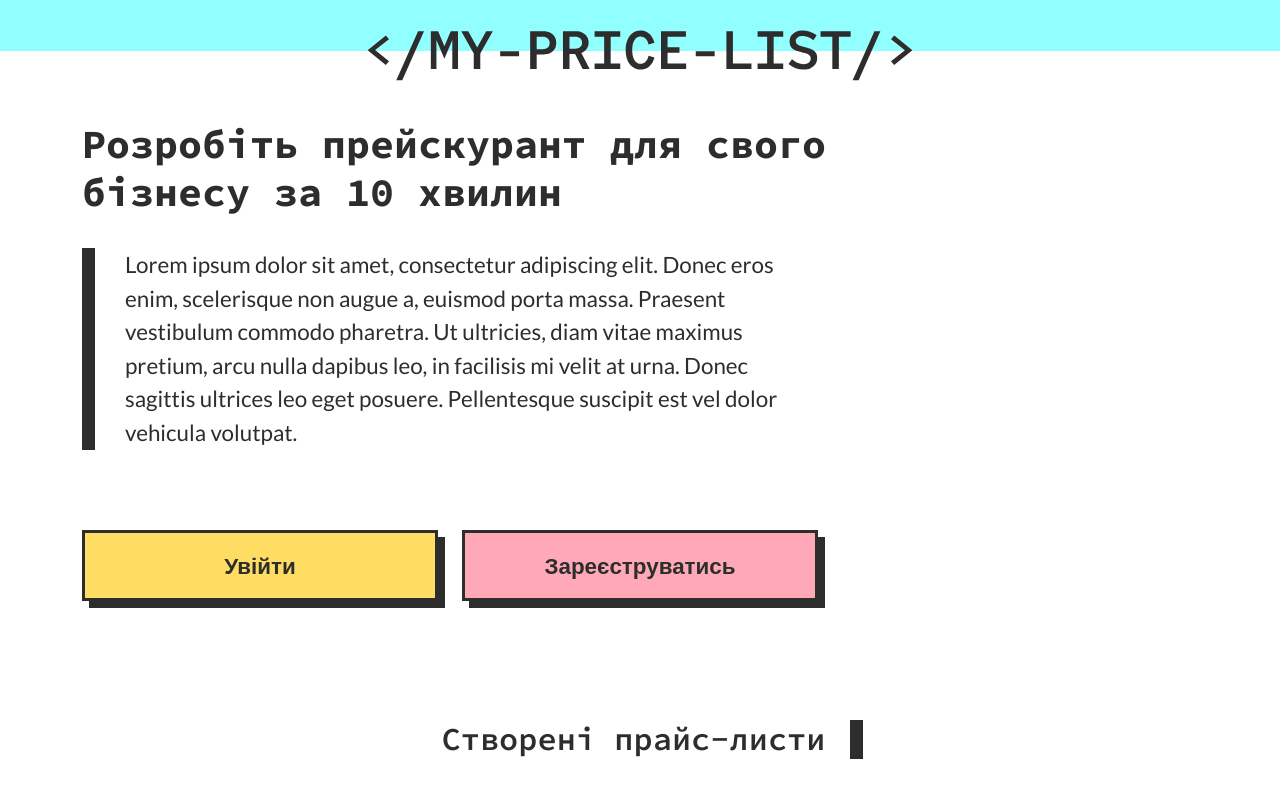
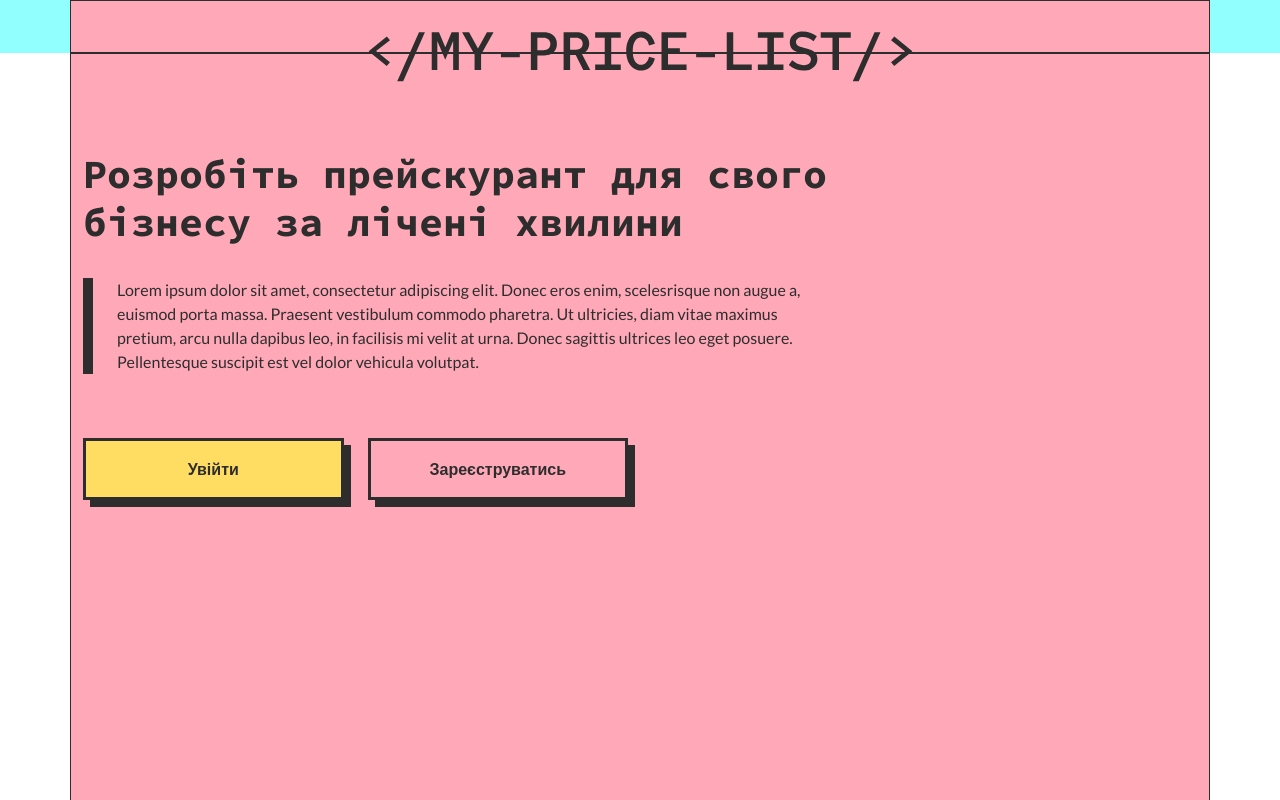
Before and after one commit to ivanka19/price_list, a plain HTML site: page index.html in a window 1280 px wide. Shown: the top 800 px of the page. Drawn offline with nearby package versions, Linux system fonts and the light colour scheme.

Commit message:
some changes

```diff
--- a/index.html
+++ b/index.html
@@ -25,7 +25,7 @@
 </head>
 
 <body>
-    <div class="intro py-5">
+    <div class="intro">
         <header class="header">
             <div class="container-xl">
                 <div class="row justify-content-center">
@@ -36,26 +36,38 @@
             </div>
         </header>
 
-        <div class="container-xl mt-4">
-            <div class="row">
+        <div class="container-xl h-100">
+            <div class="row align-items-center">
+                <div class="col-12">
+
+                    <div class="row mt-md-5">
                         <div class="col-12 col-md-10 mb-4 mt-5">
-                    <h1>Розробіть прейскурант для свого бізнесу за 10 хвилин</h1>
+                            <h1>Розробіть прейскурант для свого бізнесу за лічені хвилини</h1>
                         </div>
                     </div>
                     <div class="row">
-                <div class="col-12 col-md-8 mb-5">
-                    <p>Lorem ipsum dolor sit amet, consectetur adipiscing elit. Donec eros enim, scelerisque non augue
-                        a, euismod porta massa. Praesent vestibulum commodo pharetra. Ut ultricies, diam vitae maximus
-                        pretium, arcu nulla dapibus leo, in facilisis mi velit at urna. Donec sagittis ultrices leo eget
+                        <div class="col-12 col-md-8 mb-4 mb-md-5">
+                            <p class="border-start ps-4">Lorem ipsum dolor sit amet,
+                                consectetur adipiscing
+                                elit. Donec eros
+                                enim,
+                                scelesrisque non augue
+                                a, euismod porta massa. Praesent vestibulum commodo pharetra. Ut ultricies, diam vitae
+                                maximus
+                                pretium, arcu nulla dapibus leo, in facilisis mi velit at urna. Donec sagittis ultrices
+                                leo eget
                                 posuere. Pellentesque suscipit est vel dolor vehicula volutpat.</p>
                         </div>
                     </div>
-            <div class="row buttons">
-                <div class="col-12 col-md-4 my-3">
+                    <div class="row buttons justify-content-center justify-content-sm-start">
+                        <div class="col-10 col-sm-7 col-md-4 col-xl-3 my-2 my-md-0">
                             <a href="pages/authorization.html" class="btn-intro-log p-3"> Увійти </a>
                         </div>
-                <div class="col-12 col-md-4 my-3">
+                        <div class="col-10 col-sm-7 col-md-4 col-xl-3 my-2 my-md-0">
                             <a href="pages/registration.html" class="btn-intro-reg p-3"> Зареєструватись </a>
+                        </div>
+                    </div>
+
                 </div>
             </div>
         </div>
--- a/scss/style.scss
+++ b/scss/style.scss
@@ -10,7 +10,7 @@ $pink-color: #FFA9B8;
 body {
     font-family: $regular-font;
     color: $dark-color;
-    font-size: 140%;
+    // font-size: 140%;
     overflow-x: hidden;
 }
 
@@ -58,11 +58,11 @@ select {
 .header {
     width: 100%;
     background-color: $blue-color;
-    position: absolute;
-    top: 0;
-    left: 0;
-    right: 0;
-    z-index: 99;
+    // position: absolute;
+    // top: 0;
+    // left: 0;
+    // right: 0;
+    // z-index: 99;
 
     .logo {
         width: 100%;
@@ -74,7 +74,7 @@ select {
     h2 {
         font-family: $main-font;
         font-weight: 600;
-        border-left: 13px solid $dark-color;
+        // border-left: 13px solid $dark-color;
     }
 
     .mini_logo {
@@ -84,14 +84,24 @@ select {
 
 
 .intro {
+    height: 100vh;
+
     h1 {
         font-family: $main-font;
         font-weight: 700;
     }
 
+    .container-xl {
+        border: 1px solid;
+        background-color: #FFA9B8
+    }
+
     p {
-        padding-left: 30px;
-        border-left: 13px solid $dark-color;
+        // display: block;
+        border-width: 10px !important;
+        border-color: $dark-color  !important;
+        // padding-left: 30px;
+        // border-left: 13px solid $dark-color;
     }
 
     .buttons {
```
Also changed, not shown: css/style.css. Lines whose indentation alone changed are shown as unchanged.
